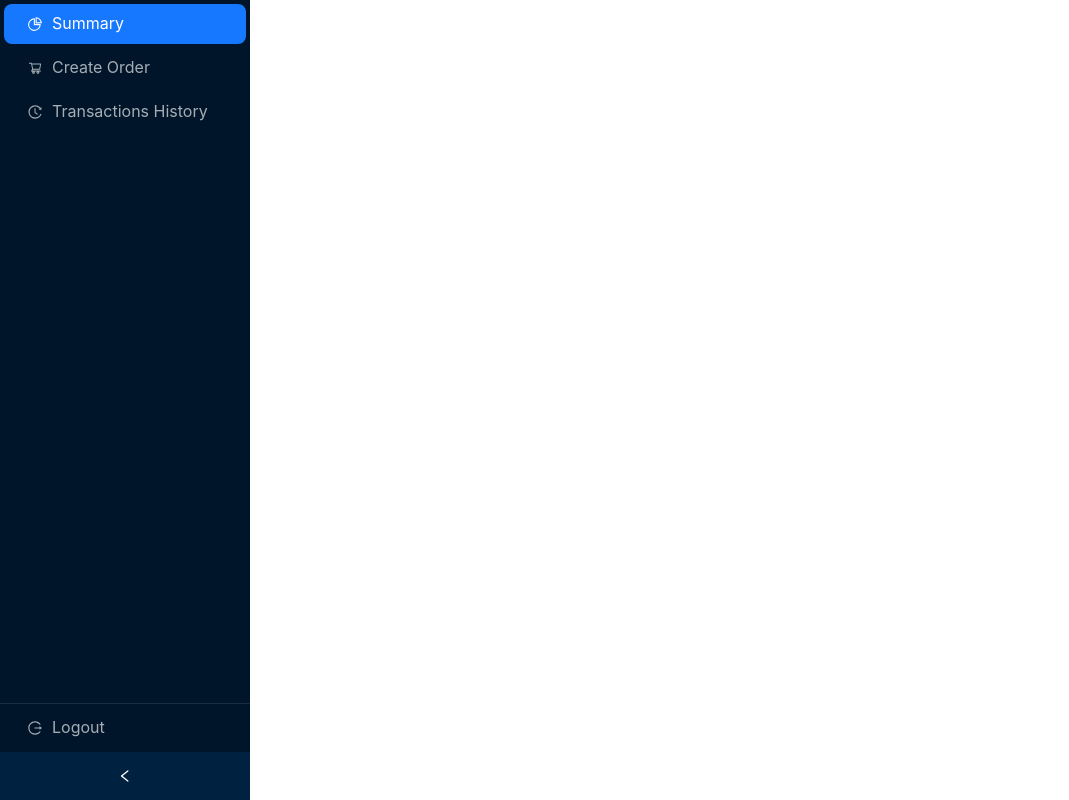
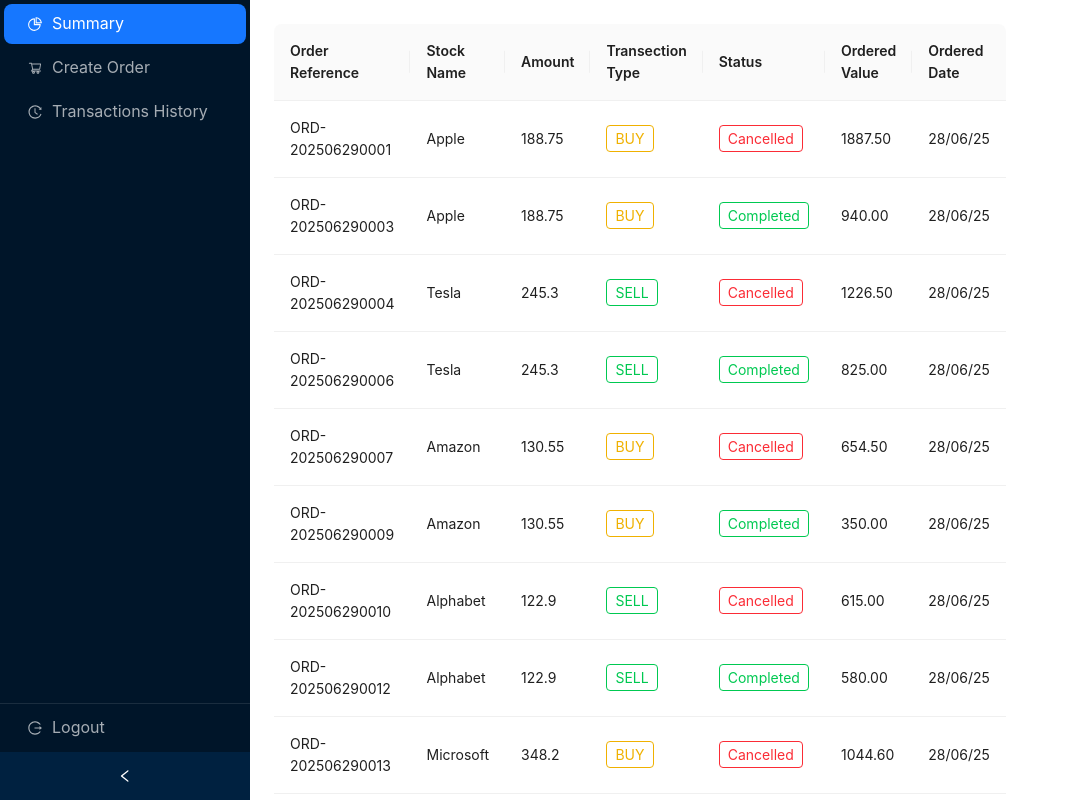
Before and after one commit to riyazkhan21295/hcl-tech-portfolio-management-system, a React (Vite) app: page /transactions-history in a window 1280 px wide. Shown: the top 800 px of the page, without its empty margins (0-1069 px from the left). Built offline with nearby package versions, Linux system fonts and the light colour scheme; sample sign-in values are in the browser's storage.

Commit message:
feat: transection-history/table added

```diff
--- a/src/App.tsx
+++ b/src/App.tsx
@@ -1,10 +1,11 @@
-import { BrowserRouter, Navigate, Route, Routes } from "react-router";
-import AuthProvider from "./contexts/auth-context";
+import { BrowserRouter, Navigate, Route, Routes } from 'react-router';
+import AuthProvider from './contexts/auth-context';
 
-import AuthLayout from "./layouts/auth-layout";
-import ProtectedLayout from "./layouts/protected-layout";
-import LoginScreen from "./screens/login-screen";
-import SummaryScreen from "./screens/summary-screen";
+import AuthLayout from './layouts/auth-layout';
+import ProtectedLayout from './layouts/protected-layout';
+import LoginScreen from './screens/login-screen';
+import SummaryScreen from './screens/summary-screen';
+import TransectionHistory from './screens/transection-history';
 
 function App() {
   return (
@@ -20,7 +21,10 @@ function App() {
           <Route element={<ProtectedLayout />}>
             <Route path="summary" element={<SummaryScreen />} />
             <Route path="create-order" element={null} />
-            <Route path="transactions-history" element={null} />
+            <Route
+              path="transactions-history"
+              element={<TransectionHistory />}
+            />
           </Route>
         </Routes>
       </BrowserRouter>
--- /dev/null
+++ b/src/hooks/useTransectionHistory.ts
@@ -0,0 +1,34 @@
+import type { Order } from '../types/order.type';
+import type { SecurityDetail } from '../types/security-detail.type';
+import SecurityDetails from '../data/SECURITY_DETAIL.json';
+import OrderDetails from '../data/ORDER_DETAILS.json';
+
+// type OrderWithSecurity = Order & Omit<SecurityDetail, 'id' | 'name'>;
+const useTransectionHistory = () => {
+  function mergeOrdersWithStockDetails(
+    orders: Order[],
+    stocks: SecurityDetail[]
+  ) {
+    const stockMap = new Map(
+      stocks.map((stock: SecurityDetail) => [
+        stock.id,
+        { symbol: stock.symbol, amount: stock.amount },
+      ])
+    );
+
+    return orders.map((order) => {
+      const stock = stockMap.get(order.id_security_detail);
+      return {
+        ...order,
+        symbol: stock?.symbol ?? null,
+        amount: stock?.amount ?? null,
+      };
+    });
+  }
+
+  return {
+    transectionData: mergeOrdersWithStockDetails(OrderDetails, SecurityDetails),
+  };
+};
+
+export default useTransectionHistory;
--- /dev/null
+++ b/src/library/enum.ts
@@ -0,0 +1,14 @@
+export const OrderStatus = {
+  Cancelled: 'Cancelled',
+  Completed: 'Completed',
+} as const;
+
+export type OrderStatus = (typeof OrderStatus)[keyof typeof OrderStatus];
+
+export const TransectionStatus = {
+  BUY: 'BUY',
+  SELL: 'SELL',
+};
+
+export type TransectionStatus =
+  (typeof TransectionStatus)[keyof typeof TransectionStatus];
--- /dev/null
+++ b/src/library/helper.ts
@@ -0,0 +1,8 @@
+export function formatDateToDMY(dateString: string): string {
+  const date = new Date(dateString);
+  const day = String(date.getUTCDate()).padStart(2, '0');
+  const month = String(date.getUTCMonth() + 1).padStart(2, '0'); // Months are zero-indexed
+  const year = String(date.getUTCFullYear()).slice(-2); // Get last 2 digits
+
+  return `${day}/${month}/${year}`;
+}
--- /dev/null
+++ b/src/screens/transection-history.tsx
@@ -0,0 +1,88 @@
+import { Table } from 'antd';
+import useTransectionHistory from '../hooks/useTransectionHistory';
+import { formatDateToDMY } from '../library/helper';
+import { OrderStatus, TransectionStatus } from '../library/enum';
+
+const TransectionHistory = () => {
+  const { transectionData } = useTransectionHistory();
+
+  console.log('transectionData::', transectionData);
+
+  return (
+    <div className="flex w-full">
+      <Table
+        dataSource={transectionData}
+        columns={getColumnData()}
+        rowKey="id"
+      />
+      ;
+    </div>
+  );
+};
+
+export default TransectionHistory;
+
+const getColumnData = () => [
+  {
+    title: 'Order Reference',
+    dataIndex: 'order_ref_no',
+    key: 'order_ref_no',
+    reder: (text: string) => <span>{text}</span>,
+  },
+  {
+    title: 'Stock Name',
+    dataIndex: 'symbol',
+    key: 'symbol',
+    render: (text: string) => <span>{text}</span>,
+  },
+  {
+    title: 'Amount',
+    dataIndex: 'amount',
+    key: 'amount',
+    render: (text: string) => <span>{text}</span>,
+  },
+  {
+    title: 'Transection Type',
+    dataIndex: 'transaction_type',
+    key: 'transaction_type',
+    render: (text: string) => (
+      <span
+        className={`border px-2 py-1 rounded ${
+          text === TransectionStatus.BUY
+            ? 'border-yellow-500 text-yellow-500'
+            : 'border-green-500 text-green-500'
+        }`}
+      >
+        {text}
+      </span>
+    ),
+  },
+  {
+    title: 'Status',
+    dataIndex: 'order_status',
+    key: 'order_status',
+    render: (text: string) => (
+      <span
+        className={`border px-2 py-1 rounded ${
+          text === OrderStatus.Cancelled
+            ? 'border-red-500 text-red-500'
+            : 'border-green-500 text-green-500'
+        }`}
+      >
+        {text}
+      </span>
+    ),
+  },
+  {
+    title: 'Ordered Value',
+    dataIndex: 'order_value',
+    key: 'order_value',
+    render: (text: string) => <span>{text}</span>,
+  },
+  {
+    title: 'Ordered Date',
+    dataIndex: 'created_on',
+    key: 'created_on',
+    render: (text: string) => <span>{formatDateToDMY(text)}</span>,
+  },
+];
--- /dev/null
+++ b/src/types/order.type.ts
@@ -0,0 +1,10 @@
+export type Order = {
+  id: number;
+  id_security_detail: number;
+  order_ref_no: string;
+  order_status: 'Cancelled' | 'Completed' | string;
+  transaction_type: 'BUY' | 'SELL' | string;
+  order_value: string;
+  created_on: string;
+  created_by: number;
+};
--- /dev/null
+++ b/src/types/security-detail.type.ts
@@ -0,0 +1,6 @@
+export type SecurityDetail = {
+  id: number;
+  name: string;
+  symbol: string;
+  amount: number;
+};
```
Also changed, not shown: src/types/transection-history.ts (added).
